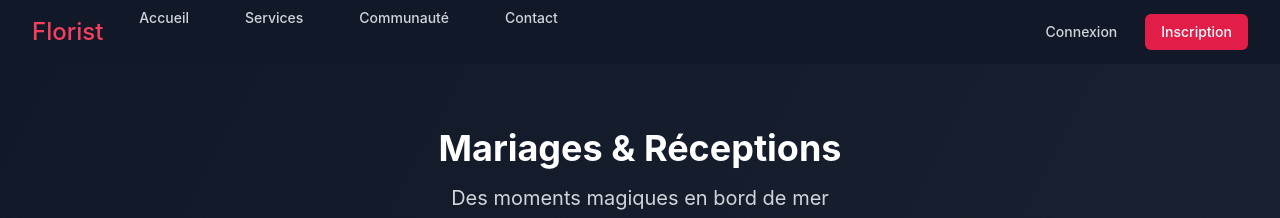
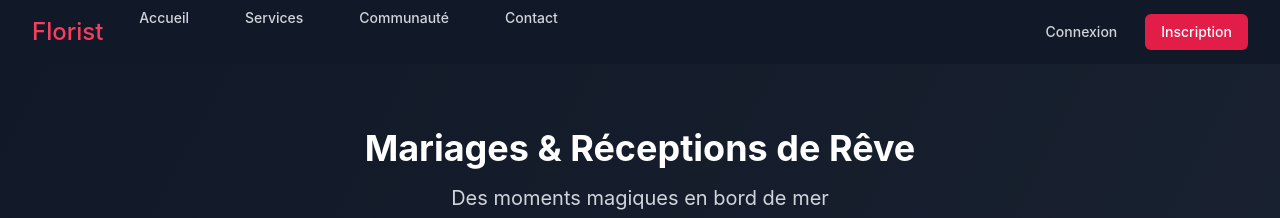
Before and after one commit to VBWEBcorp/personal-website, a React (Vite) app: page /gallery in a window 1280 px wide. Shown: the top 218 px of the page. Built offline with nearby package versions, Linux system fonts and the light colour scheme; no server answers.

Commit message:
Update gallery title

```diff
--- a/src/pages/Gallery.jsx
+++ b/src/pages/Gallery.jsx
@@ -101,7 +101,7 @@ export default function Gallery() {
           className="text-center mb-16"
         >
           <h1 className="text-4xl font-bold text-white mb-4">
-            Mariages & Réceptions
+            Mariages & Réceptions de Rêve
           </h1>
           <p className="text-xl text-gray-300">
             Des moments magiques en bord de mer
```
